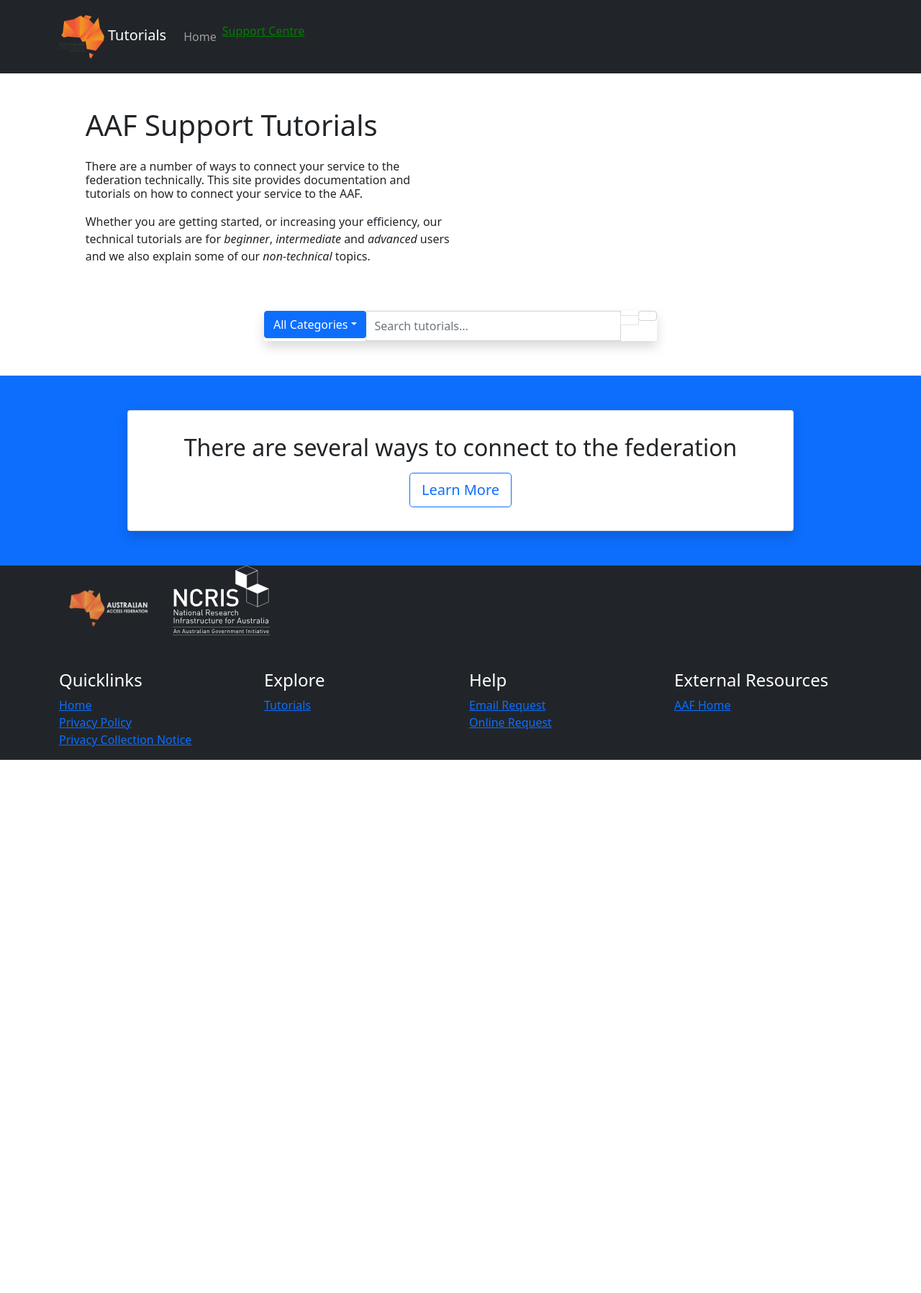
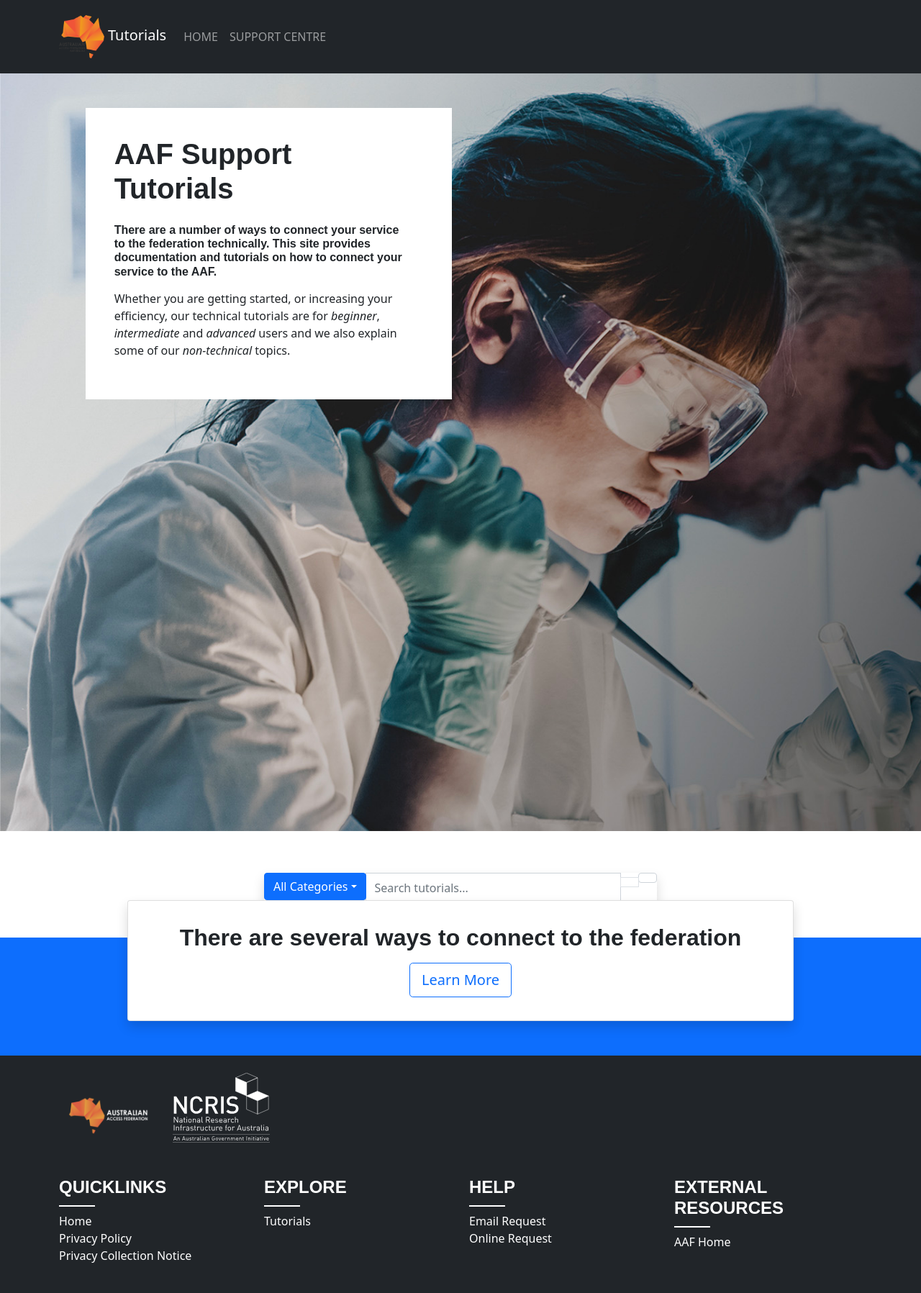
Before and after one commit to ausaccessfed/dev-portal, a Jekyll site: the page built from docs/index.html, in a window 1280 px wide. Shown: the whole page at 72% size. Built offline with Jekyll 4.4.1, drawn with Linux system fonts in a browser that asks for light colours; before the commit the page ends 1056 px from its top, so only the background shows below that.

Commit message:
add AAF cover image and index page css

```diff
--- a/docs/_includes/nav.html
+++ b/docs/_includes/nav.html
@@ -12,7 +12,7 @@
                     <a class="nav-link" href="{{ site.baseurl }}/">Home</a>
                 </li>
                 <li class="nav-item">
-                    <a class="current" href="https://aaf.freshdesk.com/support/home">Support Centre</a>
+                    <a class="nav-link" href="https://aaf.freshdesk.com/support/home">Support Centre</a>
                 </li>
             </ul>
         </div>
--- a/docs/_sass/main.scss
+++ b/docs/_sass/main.scss
@@ -1,3 +1,78 @@
-.current {
-  color: green;
+$baseurl: "{{ site.baseurl }}";
+
+html,
+body {
+  // overflow-x: hidden; /* Prevent scroll on narrow devices */
 }
+main {
+  min-height: 65vh;
+}
+
+.h1, .h2, .h3, .h4, .h5, .h6,
+h1, h2, h3, h4, h5, h6 {
+  font-family: 'Figtree', sans-serif;
+  font-style: normal;
+  font-weight: 600;
+}
+
+.nav-link {
+  text-transform: uppercase;
+}
+
+/*
+ * Header
+ */
+header {
+  background-color: #969696;
+  background-image: url("AAF-cover.jpg");
+  background-size: cover;
+  padding-bottom: 600px;
+  margin-bottom: 10px;
+}
+
+.banner-hero-card {
+  background: #ffffff;
+  padding: 40px 60px 40px 40px;
+}
+
+.footer-callout {
+  background-color: #f2f2f2;
+  .container {
+    margin-top: -100px;
+  }
+}
+
+/*
+ * Footer
+ */
+.footer {
+  padding: 24px 0;
+  .footer-text {
+    a {
+      &:hover,
+      &:focus {
+        text-decoration: underline;
+      }
+    }
+    ul {
+      list-style: none;
+    }
+  }
+  h4 {
+    text-transform:  uppercase;
+    &:after {
+      content: "";
+      background: #fff;
+      height: 2px;
+      display: block;
+      margin-top: 10px;
+      max-width: 50px;
+    }
+  }
+  .footer-links {
+    a {
+      color: #fff;
+      text-decoration: none;
+    }
+  }
+}
```
Also changed, not shown: docs/assets/css/AAF-cover.jpg (added).
